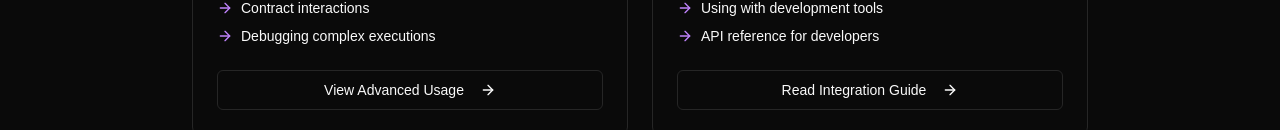
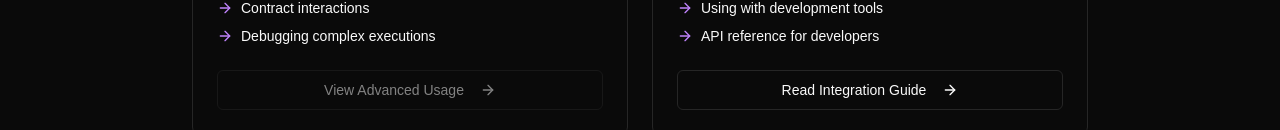
Before and after one commit to All-Khwarizmi/evm-visualization, a Next.js app: page /docs in a window 1280 px wide. Shown: the part 822-952 px from the top of the page. Built offline with nearby package versions, Linux system fonts and the light colour scheme.

Commit message:
refact: disable card navigation

```diff
--- a/app/docs/page.tsx
+++ b/app/docs/page.tsx
@@ -137,11 +137,11 @@ export default function DocsPage() {
                   </ul>
                 </CardContent>
                 <CardFooter>
-                  <Button disabled asChild variant="outline" className="w-full">
-                    <Link href="/docs/advanced-usage">
+                  <Button disabled  variant="outline" className="w-full">
+                    {/* <Link href="/docs/advanced-usage"> */}
                       View Advanced Usage
                       <ArrowRight className="ml-2 h-4 w-4" />
-                    </Link>
+                    {/* </Link> */}
                   </Button>
                 </CardFooter>
               </Card>
@@ -172,7 +172,7 @@ export default function DocsPage() {
                 </CardContent>
                 <CardFooter>
                   <Button asChild variant="outline" className="w-full">
-                    <Link href="/docs/integration-guide">
+                    <Link href="/docs/examples/custom-scenarios">
                       Read Integration Guide
                       <ArrowRight className="ml-2 h-4 w-4" />
                     </Link>
```
